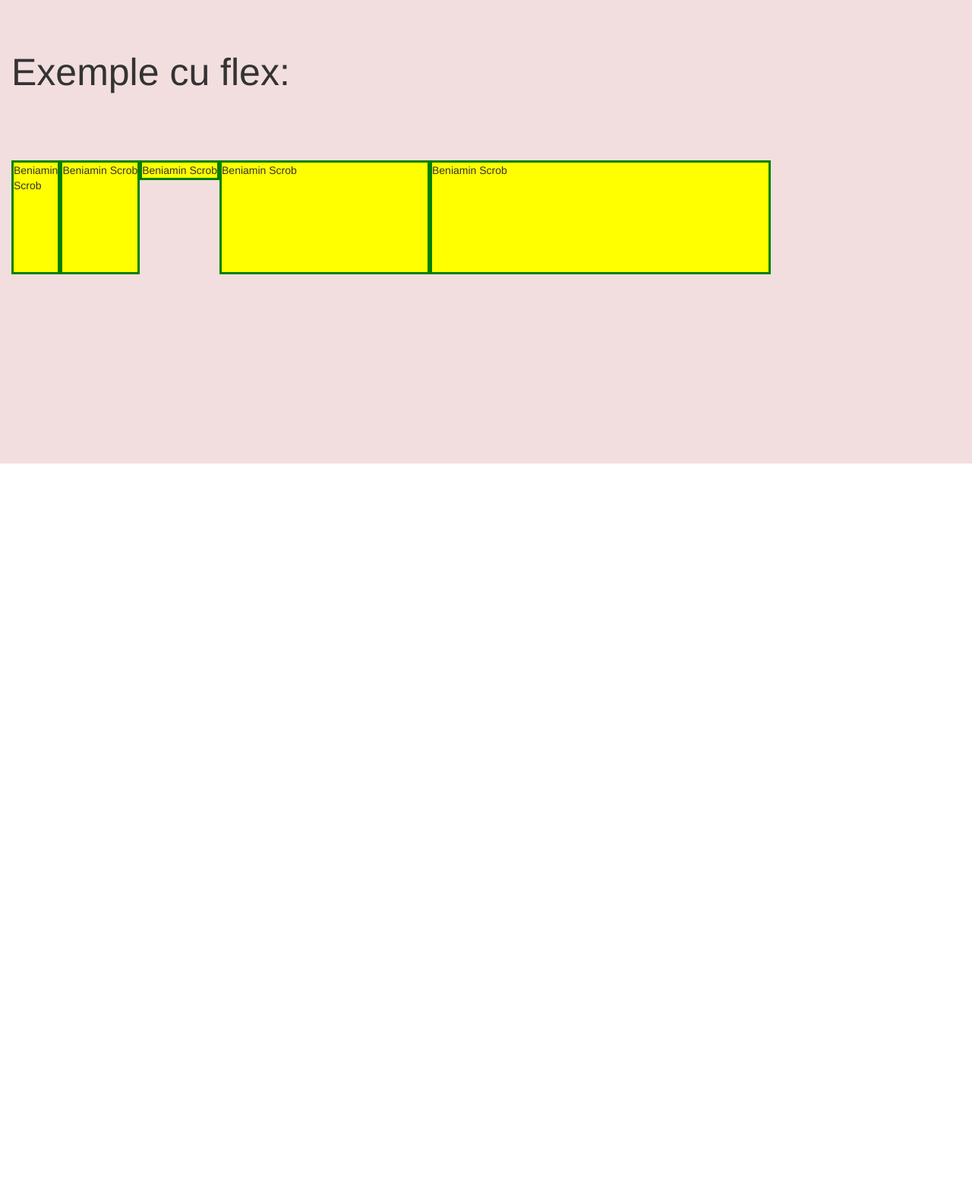
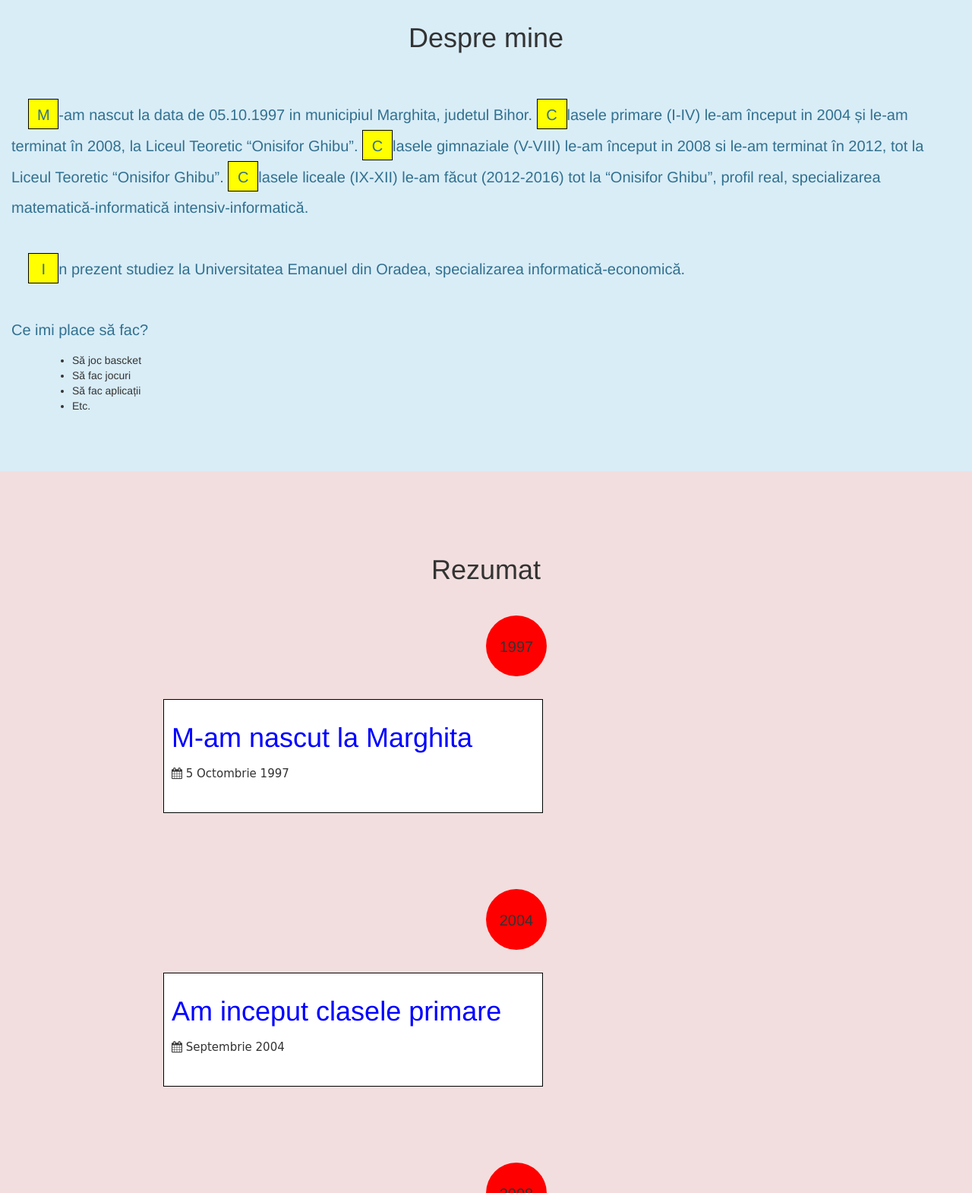
Before and after one commit to BenyScrob/CV-version2, a plain HTML site: page index.html in a window 1280 px wide. Shown: the part 80-1650 px from the top of the page at 76% size. Before the commit the page ends 800 px from the top, so only its background shows below. Drawn offline with Linux system fonts and the light colour scheme.

Commit message:
Tema: Exemple cu float si inline-block

```diff
--- a/css/style.css
+++ b/css/style.css
@@ -24,70 +24,207 @@
 /* ------> MAIN PICTURE*/
 
 
+/* ------> ABOUT ME */
+
+.about-me
+{
+    padding-top: 90px;
+	height:700px;
+
+}
+
+.about-me .h1-abot-me
+{
+    text-align:center;
+}
+
+.about-me .text-info
+{
+    font-size: 20px;
+    padding-top: 40px;
+    line-height: 40px;
+}
+.about-me .text-info span
+{
+    display: inline-block;
+	text-align:center;
+    width: 40px;
+    height: 40px;
+	background-color:yellow;
+    border: solid 1px black;
+}
+
+.about-me .lista
+{
+ 	padding-left:80px;
+}
+
+/** SKILLS **/
+
+
+
 /* ------> RESUME */
 
 .resume
 {
     padding-top: 90px;
-	height:690px;
+	padding-bottom:50px;
+	height:2400px;
+}
+
+.resume .h1-resume
+{
+    text-align:center;
+}
+.resume .text
+{
+	text-align:center;
+	font-size:20px;
+	border-radius: 180px;
+    background: red;
+    padding-top:27px;
+    width: 80px;
+    height: 80px;
+
+}
+.resume .containeran1997
+{
+	 padding-top: 20px;
+	 padding-left:625px;
+	 padding-left:625px;
+	 padding-bottom: 20px;
+}
+
+.resume .h2-resume
+{
+	 padding-top: 10px;
+	 padding-left:10px;
+	 padding-left:10px;
+	 color:blue ;
+}
+
+.resume .fa
+{
+	 padding-left:10px;
+	 padding-bottom: 10px;
+	 font-size:15px;
+
+}
+.resume .p-resume
+{
+	 font-size:15px;
+     font-family: 'Clicker Script', cursive;
+
+}
+
+.resume .detalii
+{
+	 font-size:25px;
+     font-family: ;
+	 padding-left:10px;
+	 font-family: 'Pacifico';
+}
+
+.resume .container1
+{
+	    width: 500px;
+        height:150px;
+		margin-left:200px;
+        border: solid 1px black;
+        background-color: white;
+}
+
+
+.resume .containeran2004
+{
+	 padding-top: 100px;
+	 padding-left:625px;
+	 padding-right:625px;
+	 padding-bottom: 20px;
+}
+
+.resume .container2
+{
+	    width: 500px;
+        height:150px;
+		margin-left:200px;
+        border: solid 1px black;
+        background-color: white;
+}
+
+
+	.resume .containeran2008
+  {
+		padding-top: 100px;
+		padding-left:625px;
+		padding-right:625px;
+		padding-bottom: 20px;
+  }
+
+  .resume .container3
+{
+	    width: 500px;
+        height:150px;
+		margin-left:150px;
+        border: solid 1px black;
+        background-color: white;
+}
+
+.resume .container4
+{
+	    width: 550px;
+        height:150px;
+		margin-right:100px;
+        border: solid 1px black;
+        background-color: white;
+		float:right;
+}
+
+.resume .containeran2012
+{
+	 padding-top: 230px;
+	 padding-left:625px;
+	 padding-right:625px;
+	 padding-bottom: 20px;
 }
 
 
 
- .containerflexafter .cerintatema
+ .resume .container5
 {
-        font-size:50px;
-		padding-top:50px;
+	    width: 560px;
+        height:150px;
+		margin-left:70px;
+        border: solid 1px black;
+        background-color: white;
 }
 
-.containerflex
+.resume .container6
 {
-        width: 1000px;
-        height: 200px;
-        display: flex;
-        padding-top:50px;
-
+	    width: 560px;
+        height:250px;
+		margin-right:40px;
+        border: solid 1px black;
+        background-color: white;
+		float:right;
 }
 
-.containerflex .element1
+.resume .containeran2016
 {
-    background-color: yellow;
-    border: 3px solid green;
-	flex-basis:25px;
- }
- .containerflex .element2
-{
-    background-color: yellow;
-    border: 3px solid green;
-	flex-shrink:2;
-
+	 padding-top: 330px;
+	 padding-left:625px;
+	 padding-right:625px;
+	 padding-bottom: 20px;
 }
 
- .containerflex .element3
+.resume .container7
 {
-     background-color: yellow;
-     border: 3px solid green;
-     align-self: flex-start;
+	    width: 600px;
+        height:210px;
+		margin-left:150px;
+        border: solid 1px black;
+        background-color: white;
 }
-
- .containerflex .element4
-{
-    background-color: yellow;
-    border: 3px solid green;
-    flex-direction:column ;
-	flex-grow:5;
- }
-
- .containerflex .element5
-{
-     background-color: yellow;
-     border: 3px solid green;
-     flex-direction:row;
-	 flex-grow:10;
-	 flex-wrap: wrap;
- }
-
-
 
 
 
--- a/index.html
+++ b/index.html
@@ -39,33 +39,110 @@
 
 				<!-- About Me -->
 
+        <div class="container-fluid bg-info about-me" id="about-me">
+            <div class="container">
+				 <h1 class="h1-abot-me">Despre mine<h1>
+            </div>
+			<p class="text-info"> &nbsp &nbsp <span>M</span>-am nascut la data de 05.10.1997 in municipiul Marghita, judetul Bihor.
+			<span>C</span>lasele primare (I-IV) le-am început in 2004 și le-am terminat în 2008, la Liceul Teoretic “Onisifor Ghibu”.
+            <span>C</span>lasele gimnaziale (V-VIII) le-am început in 2008 si le-am terminat în 2012, tot la Liceul Teoretic “Onisifor Ghibu”.
+            <span>C</span>lasele liceale (IX-XII) le-am făcut  (2012-2016)  tot la  “Onisifor Ghibu”, profil real, specializarea matematică-informatică intensiv-informatică.<br><br>
+			 &nbsp &nbsp <span>I</span>n prezent studiez la Universitatea Emanuel din Oradea, specializarea informatică-economică.<br><br>
+
+			 Ce imi place să fac?
+			 <ul class="lista">
+			 <li>Să joc bascket</li>
+			 <li>Să fac jocuri </li>
+			 <li>Să fac aplicații</li>
+			 <li>Etc.</li>
+            <ul>
+            </p>
 
 
 
-		        <!-- Resume -->
-        <div class="container-fluid bg-danger resume" id="resume">
+	      </div>
 
 
-			 <div class="containerflexafter">
-			      <p class="cerintatema">Exemple cu flex: </p> <br>
-			 </div >
+		        <!-- Resume -->
+                <div class="container-fluid bg-danger resume" id="resume">
+             <div class="container">
+                  <h1 class="h1-resume">Rezumat<h1>
+             </div>
 
-			<div class="containerflex">
+			 <div class="containeran1997">
+                  <p class= "text">1997</p>
+             </div>
 
-			  <div class="element1">Beniamin Scrob</div>
-              <div class="element2">Beniamin Scrob</div>
-              <div class="element3">Beniamin Scrob</div>
-              <div class="element4">Beniamin Scrob</div>
-		      <div class="element5">Beniamin Scrob</div>
-            </div>
+			       <div class="container1">
+
+                       <h1 class="h2-resume">M-am nascut la Marghita <br> <h1>
+
+                       <p class="p-resume"> <i class="fa fa-calendar" aria-hidden="true"></i> 5 Octombrie 1997  </p>
+
+                   </div>
+
+
+			 <div class="containeran2004">
+                  <p class= "text">2004</p>
+             </div>
+
+			        <div class="container2">
+
+                        <h1 class="h2-resume">Am inceput clasele primare<h1>
+
+						 <p class="p-resume"> <i class="fa fa-calendar" aria-hidden="true"></i> Septembrie 2004  </p>
+
+                   </div>
+
+
+
+
+		     <div class="containeran2008">
+                  <p class= "text">2008</p>
+             </div>
+
+					<div class="container3">
+                        <h1 class="h2-resume">Am terminat clasele primare<h1>
+						 <p class="p-resume"> <i class="fa fa-calendar" aria-hidden="true"></i> Iunie 2008  </p>
+                   </div>
+
+					<div class="container4">
+                        <h1 class="h2-resume">Am inceput clasele gimnaziale<h1>
+						 <p class="p-resume"> <i class="fa fa-calendar" aria-hidden="true"></i> Septembrie 2008  </p>
+					</div>
+
+
+			 			 <div class="containeran2012">
+                  <p class= "text">2012</p>
+                         </div>
+
+			       <div class="container5">
+                        <h1 class="h2-resume">Am terminat clasele gimnaziale<h1>
+						 <p class="p-resume"> <i class="fa fa-calendar" aria-hidden="true"></i> Iunie 2012  </p>
+                   </div>
+
+					<div class="container6">
+                        <h1 class="h2-resume">Am inceput clasele liceale<h1>
+						 <p class="p-resume"> <i class="fa fa-calendar" aria-hidden="true"></i> Septembrie 2012  </p>
+						 <p class="detalii"> Liceul l-am facut la Onisifor Ghibu, profil Real, specializarea Matematica-Informatica Intensiv-Informatica</p>
+					</div>
+
+
+			 			 <div class="containeran2016">
+                  <p class= "text">2016</p>
+             </div>
+
+			         <div class="container7">
+                         <h1 class="h2-resume">Universitatea Emanuel din Oradea<h1>
+						 <p class="p-resume"> <i class="fa fa-calendar" aria-hidden="true"></i> Octombrie 2016 - prezent </p>
+						 <p class="detalii"> Studiez la Universitatea Emanuel, specializarea Informatica-Economica</p>
+                     </div>
+
 
 		</div>
 
 
-
-
 		<!-- Contacts -->
-
 
 
 
```
Lines whose indentation alone changed are shown as unchanged.
